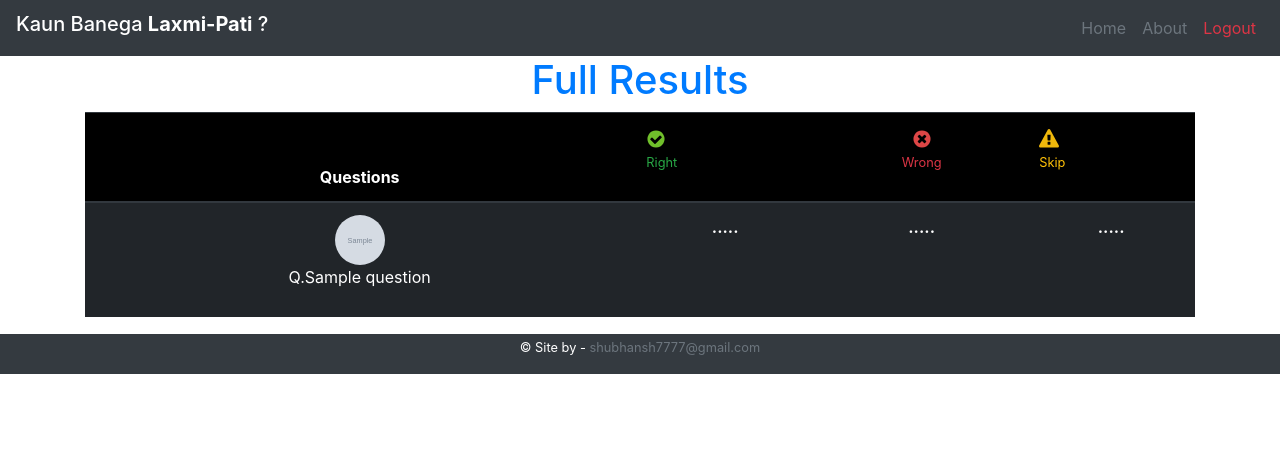
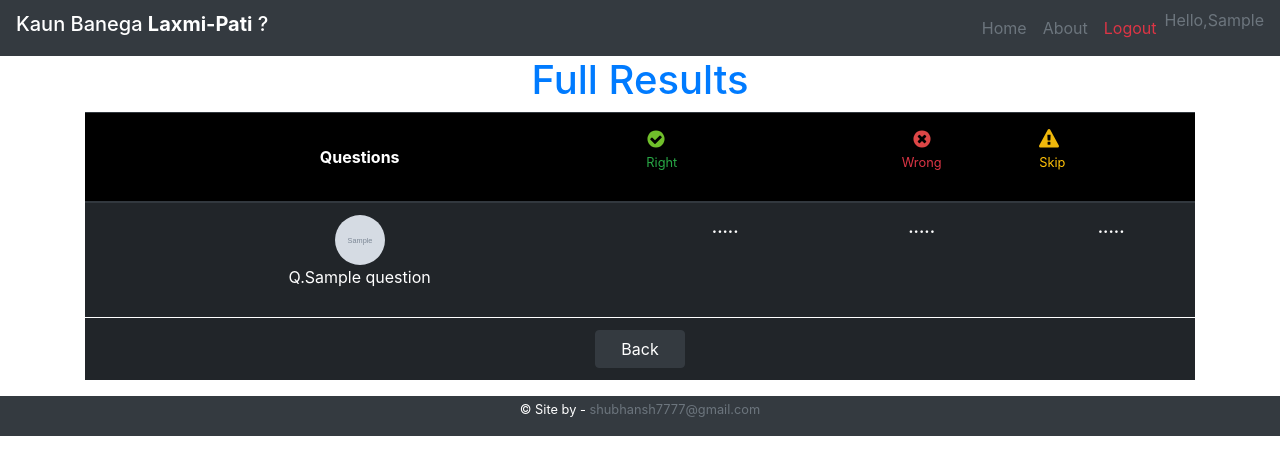
Before and after one commit to Shubhansh-Simple/MCQ-Game, a Django app: page /full_results/ in a window 1280 px wide. Shown: the top 475 px of the page. Run offline with Django 3.2, Linux system fonts and the light colour scheme; a user stored in the database is signed in; tables that the repository leaves empty hold one stand-in row (values such as "Sample post"); grey boxes marked "Sample" are stand-in pictures; some libraries are stand-ins or nearby versions.

```diff
--- a/question_app/templates/full_result.html
+++ b/question_app/templates/full_result.html
@@ -45,7 +45,7 @@
 
       <!--HEADING of the table-->
       <thead class='whiskey-table'>
-        <th class='text-center text-white'>Questions</th>
+        <th class='text-center text-white' style='vertical-align:middle'>Questions</th>
         <th class='text-success'>
           <img src="{% static 'admin/img/icon-yes.svg' %}"
                alt='Right'
@@ -132,6 +132,13 @@
 
         </tr>
       {% endfor %}
+      <tr>
+        <td colspan=4>
+          <a class='btn btn-dark text-white' href="{% url 'user_list' %}">
+            &nbsp;&nbsp;&nbsp;Back&nbsp;&nbsp;&nbsp;
+          </a>
+        </td>
+      </tr>
     </table>
   </div>
 {% endblock body_block %}
--- a/templates/base_template.html
+++ b/templates/base_template.html
@@ -103,6 +103,7 @@
     <div class="collapse navbar-collapse" id="navbarNavAltMarkup">
       <hr>
         <div class="navbar-nav ml-auto">
+
           <a class="text-muted nav-item nav-link active"
              href="{% url 'terms_condition' %}" >
             Home
@@ -116,6 +117,9 @@
                href="{% url 'logout' %}#login_section_id" >
                Logout
             </a>
+            <div class='text-center text-secondary'>
+              <p>Hello,{{ user.username|title }}</p>
+            </div>
           {% else %}
             <p class='text-danger'>
             <small>You are not logged in.</small>
```
